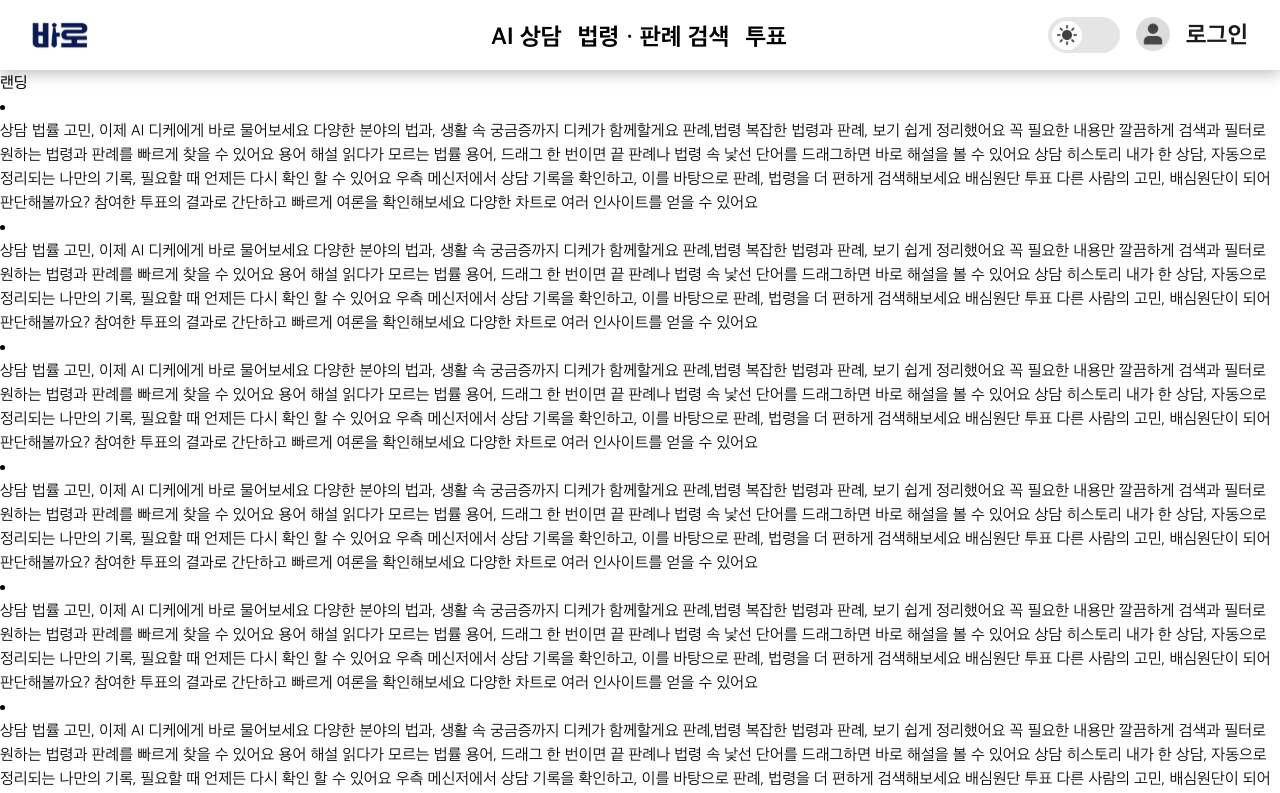
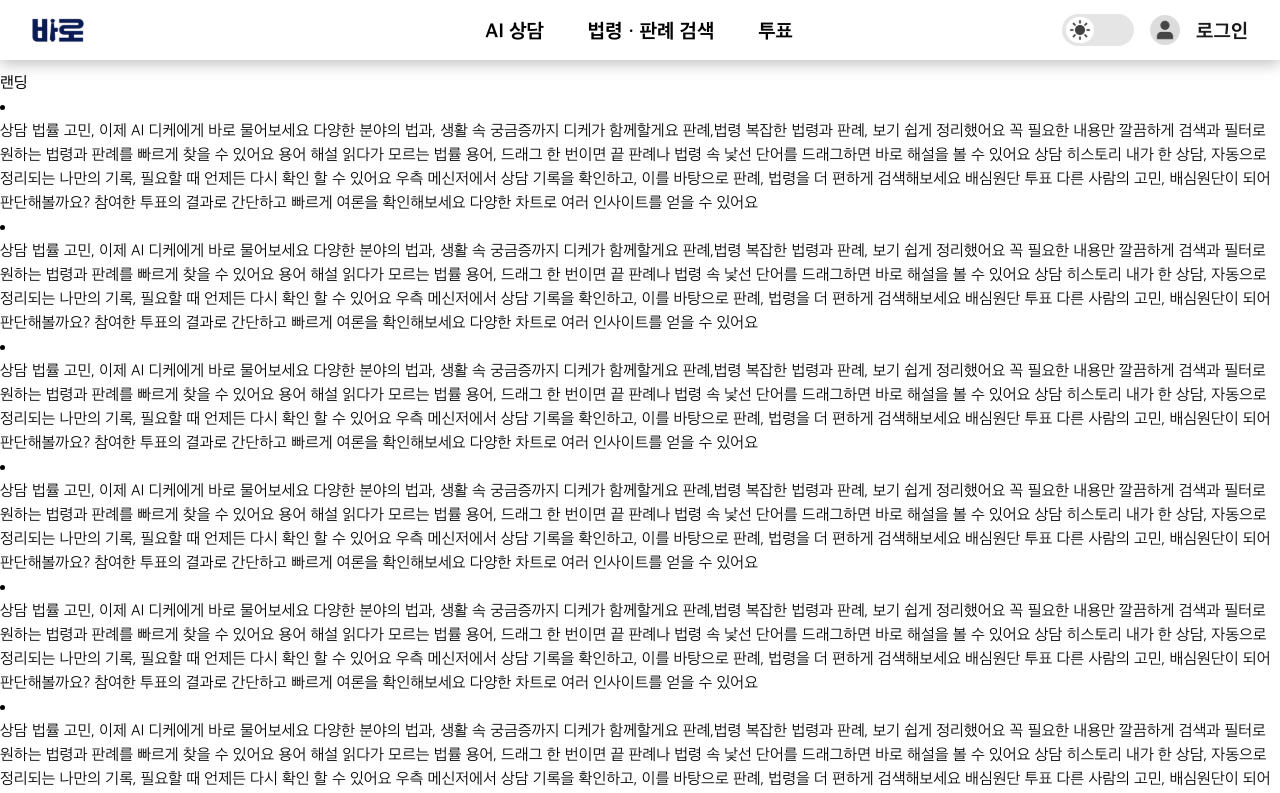
Before and after one commit to prgrms-web-devcourse-final-project/WEB5_6_SamSamOO_FE, a Next.js app: page / in a window 1280 px wide. Shown: the top 793 px of the page. Built offline with nearby package versions, Linux system fonts and the light colour scheme.

Commit message:
style : 헤더 전체 사이즈 조절

```diff
--- a/src/app/layout.tsx
+++ b/src/app/layout.tsx
@@ -11,7 +11,7 @@ import ThemeProvider from '@/components/provider/ThemeProvider';
 
 export const metadata: Metadata = {
   title: '바로 BaLaw',
-  description: 'Generated by create next app',
+  description: 'AI 기술을 활용하여 법률 정보의 문턱을 낮추는 "내 손안의 법률 비서"',
 };
 
 export const appleSD = localFont({
--- a/src/components/layout/Header.tsx
+++ b/src/components/layout/Header.tsx
@@ -23,22 +23,22 @@ function Header() {
   console.log(pathname);
 
   return (
-    <header className="fixed w-full grid grid-cols-[1fr_2fr_1fr] h-[70px] pl-[30px] pr-8 items-center justify-between text-2xl font-bold text-primary-black dark:text-primary-white bg-[rgba(255,255,255,0.89)] shadow-[0_4px_14.2px_0_rgba(0,0,0,0.25)] dark:bg-[rgba(0,0,0,0.89)] dark:shadow-[0_1px_2px_0_rgba(213,213,213,0.25)]">
+    <header className="fixed w-full grid grid-cols-[1fr_2fr_1fr] h-[60px] pl-[30px] pr-8 items-center justify-between text-xl font-bold text-primary-black dark:text-primary-white bg-[rgba(255,255,255,0.89)] shadow-[0_4px_14.2px_0_rgba(0,0,0,0.25)] dark:bg-[rgba(0,0,0,0.89)] dark:shadow-[0_1px_2px_0_rgba(213,213,213,0.25)]">
       <div className="justify-self-start">
         <Link href="/">
           <>
             <Image
               className="block dark:hidden"
               src="/icons/balawLight.svg"
-              width={60}
-              height={34}
+              width={56}
+              height={32}
               alt="바로 BaLaw"
             />
             <Image
               className="hidden dark:block"
               src="/icons/balawDark.svg"
-              width={60}
-              height={34}
+              width={56}
+              height={32}
               alt="바로 BaLaw"
             />
           </>
@@ -46,7 +46,7 @@ function Header() {
       </div>
       <nav>
         <h2 className="sr-only">메인 메뉴</h2>
-        <ul className="flex gap-4 justify-self-center">
+        <ul className="flex gap-11 justify-self-center">
           {mainNavItems.map(({ href, label }) => (
             <li key={href}>
               <Link
@@ -59,10 +59,10 @@ function Header() {
           ))}
         </ul>
       </nav>
-      <nav className="flex gap-4 justify-self-end">
+      <nav className="flex gap-4 justify-self-end items-center">
         <h2 className="sr-only">서브 메뉴</h2>
         <ToggleThemeButton />
-        <ul className="flex gap-4">
+        <ul className="flex gap-4 items-center">
           {subNavItems.map(({ href, label }) => (
             <li key={href}>
               <Link href={href} className={pathname === href ? 'text-accent' : ''}>
@@ -71,15 +71,15 @@ function Header() {
                     <Image
                       className="block dark:hidden"
                       src="/icons/profileLight.svg"
-                      width={34}
-                      height={34}
+                      width={30}
+                      height={30}
                       alt={label}
                     />
                     <Image
                       className="hidden dark:block"
                       src="/icons/profileDark.svg"
-                      width={34}
-                      height={34}
+                      width={30}
+                      height={30}
                       alt={label}
                     />
                   </>
--- a/src/components/layout/ToggleThemeButton.tsx
+++ b/src/components/layout/ToggleThemeButton.tsx
@@ -24,13 +24,13 @@ function ToggleThemeButton() {
     );
   }
 
-  const iconStyle = 'w-[30px] h-[29px] flex items-center justify-center bg-white rounded-full';
+  const iconStyle = 'w-[28px] h-[26px] flex items-center justify-center bg-white rounded-full';
 
   // 시스템 값으로만 변경할때 다크모드 아이콘 표시 위치 변경 필요
   return (
     <div
       className={tw(
-        'flex items-center w-[72px] h-[36px] rounded-[67px] p-1 bg-[#E5E5E5]',
+        'flex items-center w-[72px] h-[32px] rounded-[67px] p-1 bg-[#E5E5E5]',
         isDark && 'bg-[#404040]',
       )}
     >
--- a/src/styles/_theme.css
+++ b/src/styles/_theme.css
@@ -50,6 +50,6 @@
     transform: translateX(0px);
   }
   100% {
-    transform: translateX(32px);
+    transform: translateX(35px);
   }
 }
```
